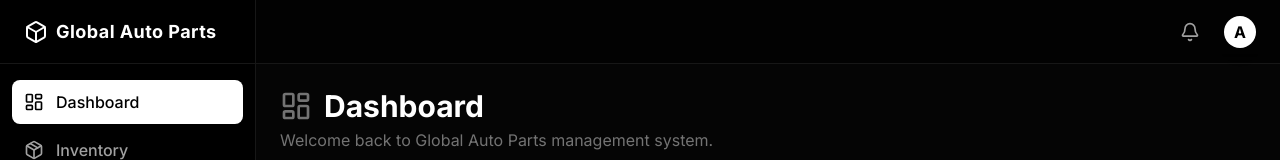
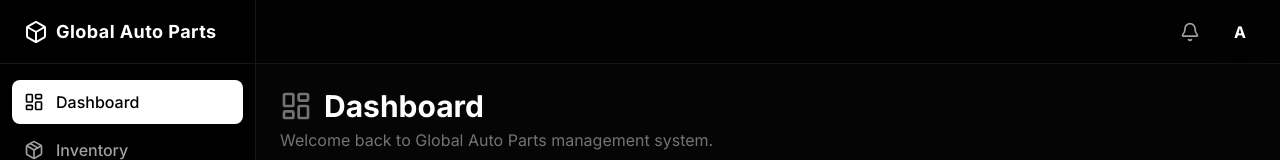
Before and after one commit to shahrozimran/Retail-system, a Next.js app in the folder frontend/: page / in a window 1280 px wide. Shown: the top 160 px of the page. Built offline with nearby package versions, Linux system fonts and the light colour scheme; no server answers.

Commit message:
Feat: Added the sign out button ( profile functionality )

```diff
--- a/frontend/src/app/(auth)/login/page.tsx
+++ b/frontend/src/app/(auth)/login/page.tsx
@@ -20,7 +20,7 @@ export default function LoginPage() {
 
     // Mock authentication logic
     setTimeout(() => {
-      if (username === 'admin' && password === 'admin123') {
+      if (username === 'admin' && password === 'globalautoparts') {
         // Set a simple cookie
         document.cookie = "auth_token=true; path=/; max-age=86400; SameSite=Lax";
         router.push('/');
--- a/frontend/src/components/Header.tsx
+++ b/frontend/src/components/Header.tsx
@@ -1,10 +1,34 @@
 'use client';
 
-import { Box, Bell } from 'lucide-react';
+import { Box, Bell, LogOut, User as UserIcon } from 'lucide-react';
+import { useState, useRef, useEffect } from 'react';
+import { useRouter } from 'next/navigation';
 
 const API_URL = process.env.NEXT_PUBLIC_API_URL || '';
 
 export default function Header() {
+  const [isProfileOpen, setIsProfileOpen] = useState(false);
+  const dropdownRef = useRef<HTMLDivElement>(null);
+  const router = useRouter();
+
+  // Close dropdown when clicking outside
+  useEffect(() => {
+    function handleClickOutside(event: MouseEvent) {
+      if (dropdownRef.current && !dropdownRef.current.contains(event.target as Node)) {
+        setIsProfileOpen(false);
+      }
+    }
+    document.addEventListener('mousedown', handleClickOutside);
+    return () => document.removeEventListener('mousedown', handleClickOutside);
+  }, []);
+
+  const handleLogout = () => {
+    // Clear the auth cookie
+    document.cookie = "auth_token=; path=/; expires=Thu, 01 Jan 1970 00:00:00 GMT";
+    // Redirect to login
+    router.push('/login');
+  };
+
   return (
     <header className="h-16 bg-base-950/50 backdrop-blur-sm border-b border-base-800 flex items-center justify-between px-6 z-10 sticky top-0">
       <div className="flex items-center md:hidden">
@@ -23,8 +47,37 @@ export default function Header() {
         <button className="p-2 text-neutral-400 hover:text-white rounded-full hover:bg-neutral-800 transition-colors">
           <Bell className="w-5 h-5" />
         </button>
-        <div className="w-8 h-8 rounded-full bg-white flex items-center justify-center text-black font-bold shadow-lg">
-          A
+
+        {/* Profile Dropdown */}
+        <div className="relative" ref={dropdownRef}>
+          <button
+            onClick={() => setIsProfileOpen(!isProfileOpen)}
+            className="w-8 h-8 rounded-full bg-gradient-to-br from-primary-500 to-accent-600 flex items-center justify-center text-white font-bold shadow-lg hover:scale-105 transition-transform cursor-pointer"
+          >
+            A
+          </button>
+
+          {isProfileOpen && (
+            <div className="absolute right-0 mt-2 w-48 bg-base-900 border border-base-800 rounded-xl shadow-2xl overflow-hidden z-50 animate-in fade-in zoom-in duration-200">
+              <div className="px-4 py-3 border-b border-base-800">
+                <p className="text-sm font-medium text-white">Admin User</p>
+                <p className="text-xs text-base-400 truncate">admin@globalautoparts.com</p>
+              </div>
+              <div className="py-1">
+                <button className="flex items-center w-full px-4 py-2 text-sm text-base-300 hover:bg-base-800 hover:text-white transition-colors">
+                  <UserIcon className="w-4 h-4 mr-2" />
+                  My Profile
+                </button>
+                <button
+                  onClick={handleLogout}
+                  className="flex items-center w-full px-4 py-2 text-sm text-red-400 hover:bg-red-500/10 transition-colors"
+                >
+                  <LogOut className="w-4 h-4 mr-2" />
+                  Logout
+                </button>
+              </div>
+            </div>
+          )}
         </div>
       </div>
     </header>
```
